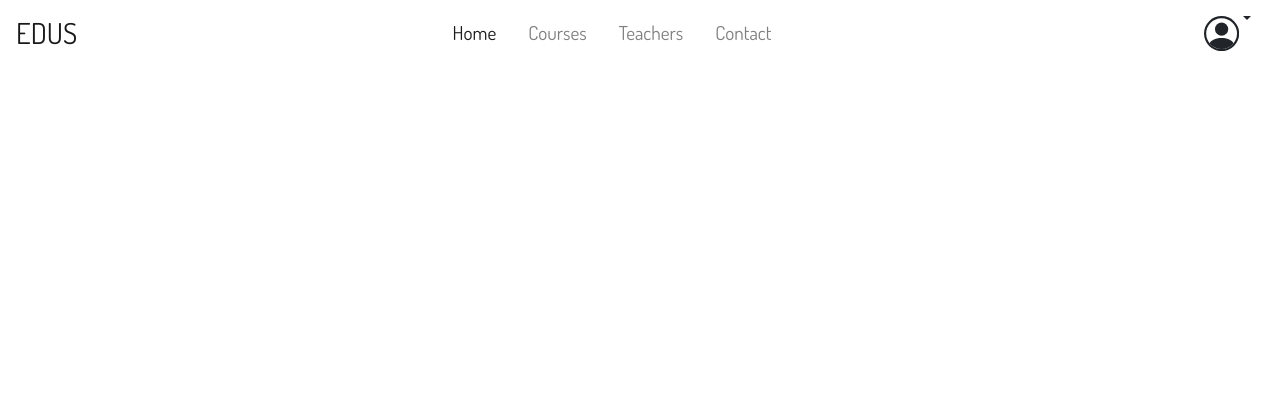
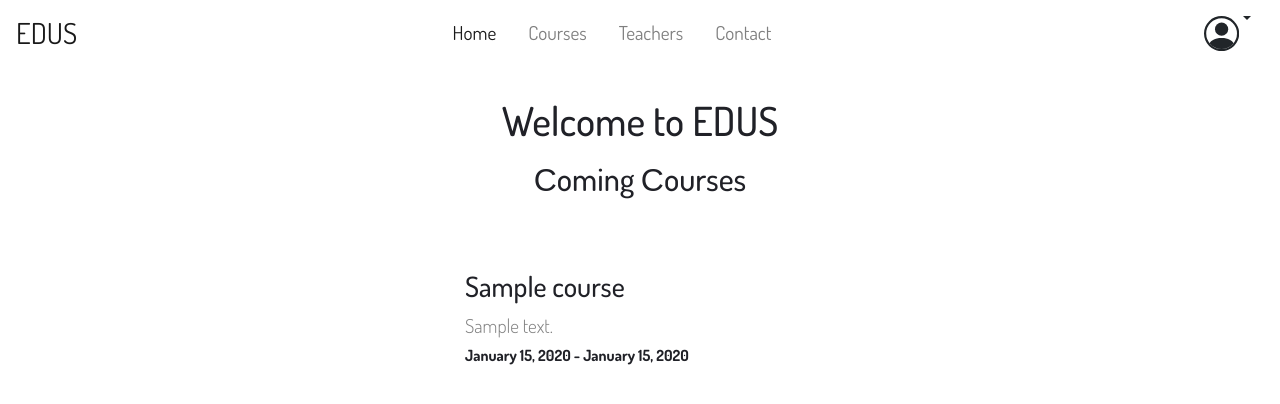
Before and after one commit to pavlikus/edus, a Django app: template templates/index.html in a window 1280 px wide. Shown: the top 404 px of the page. Run offline with Django 3.2, Linux system fonts and the light colour scheme; the template is opened without the code that fills it: most values are stand-ins (such as "Sample title", 1, 10 or a date in 2020); some libraries are stand-ins or nearby versions.

Commit message:
Add tests, Dockrefile

```diff
--- /dev/null
+++ b/pytest.ini
@@ -0,0 +1,6 @@
+[pytest]
+
+DJANGO_SETTINGS_MODULE = edus.test_settings
+
+python_files = tests.py test_*.py *_tests.py
+addopts = --nomigrations --cov=.
--- a/static/css/style.css
+++ b/static/css/style.css
@@ -3,11 +3,18 @@ body{
     font:300 1.2rem/1.45 'Dosis', 'Arial', 'Helvetica', sans-serif
 }
 h1, h2, h3,
-.position{
+.position, .date{
     color:#202127
 }
 .position{
     font-weight:400
+}
+label{
+    color:#202126
+}
+label.required::after{
+    content:'*';
+    color:red
 }
 /* Header */
 header a.navbar-brand{
--- a/templates/courses/index.html
+++ b/templates/courses/index.html
@@ -7,7 +7,8 @@
 {% block content %}
   <section id="courses">
     <div class="container mt-5 pt-3 pb-2">
-      <div class="row mt-5 pt-3 pb-2">
+      <div class="row pt-5 pb-2"><div class="col-lg-8 col-sm-12"><h1>Our Courses</h1></div></div>
+      <div class="row pt-3 pb-2">
       <div class="card-deck px-3">
         {% for course in courses %}
         <div class="card text-center px-0 pb-2">
--- a/templates/index.html
+++ b/templates/index.html
@@ -1 +1,29 @@
 {% extends 'base.html' %}
+{% load thumbnail %}
+{% block title %}Welcome to EDUS application platform{% endblock %}
+{% block content %}
+  <section id="main">
+    <div class="container py-5">
+        <div class="row pt-5 pb-2"><div class="col text-center"><h1>Welcome to EDUS</h1></div></div>
+        <div class="row pb-2"><div class="col text-center"><h2>Сoming Сourses</h2></div></div>
+        <div class="row pt-2 pb-3 justify-content-center">
+            <div class="col py-5">
+                {% for course in courses %}
+                    <div class="row mb-5">
+                        <div class="col-lg-4 col-sm-12">
+                        {% thumbnail course.courses.logo '220x180' as im %}
+                        <a href="{{ course.courses.get_absolute_url }}"><img class="img-fluid mb-3" src="{{ im.url }}" width="{{ im.width }}" height="{{ im.height }}" alt="{{ course.courses.name }}" /></a>
+                        {% endthumbnail %}
+                        </div>
+                        <div class="col-lg-8 col-sm-12">
+                            <h3>{{ course.courses.name }}</h3>
+                            <div class="description">{{ course.courses.description|truncatewords_html:64|safe }}</div>
+                            <div class="date"><small><strong>{{ course.date_start|date:'F j, Y' }} - {{ course.date_end|date:'F j, Y' }}</strong></small></div>
+                        </div>
+                    </div>
+                {% endfor %}
+            </div>
+        </div>
+    </div>
+  </section>
+{% endblock %}
--- a/templates/login.html
+++ b/templates/login.html
@@ -4,7 +4,7 @@
   <section id="login">
     <div class="container py-5">
         <div class="row pt-5 pb-2 justify-content-center"><div class="col-lg-8 col-sm-12"><h1>Login Form</h1></div></div>
-        <div class="row pt-2 pb-3 justify-content-center ">
+        <div class="row pt-2 pb-3 justify-content-center">
             <div class="col-lg-8 col-sm-12 py-5">
                 <form id="form" method="POST">
                 {% for field in form %}
--- a/templates/members/teacher.html
+++ b/templates/members/teacher.html
@@ -3,8 +3,8 @@
 {% block title %}{{ teacher.title }}{% endblock %}
 {% block content %}
   <section id="teacher">
-    <div class="container mt-5 pt-3 pb-2">
-      <div class="row mt-5 pt-3 pb-2">
+    <div class="container pt-5 pb-2">
+      <div class="row pt-3 pb-2">
         <div class="col-md-4">
             {% thumbnail teacher.avatar '360x360' crop='center' as im %}
             <img class="img-fluid rounded" src="{{ im.url }}" width="{{ im.width }}" height="{{ im.height }}" alt="{{ teacher.full_name }}" />
```
Also changed, not shown: courses/forms.py (added, +32 -0 lines), edus/runner.py (added, +31 -0 lines), edus/test_settings.py (added, +17 -0 lines), templates/courses/course.html (+5 -3 lines).
